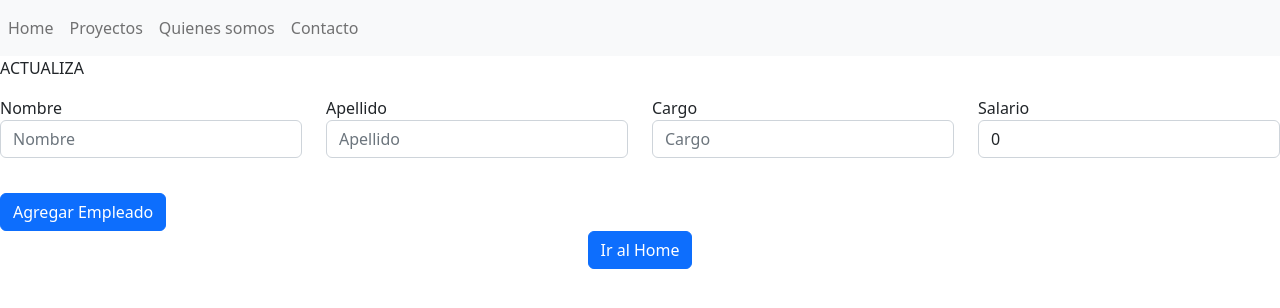
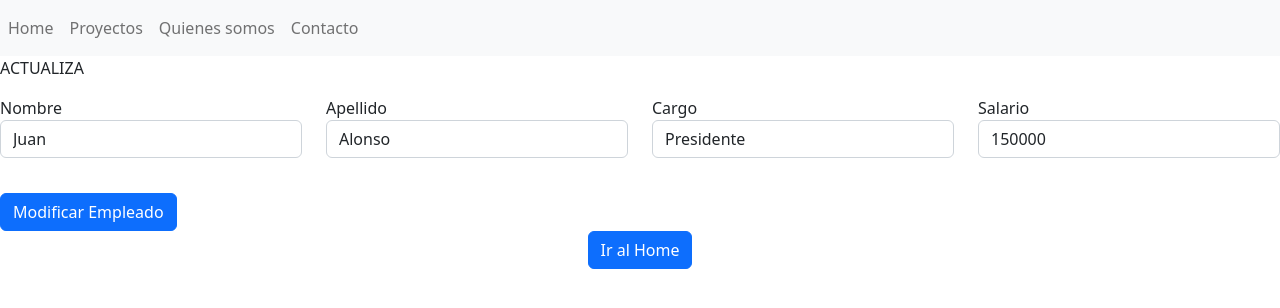
Before and after one commit to juanignacioalonso/angularPildoras, an Angular app in the folder app-empleados/: page /actualiza/0 in a window 1280 px wide. Shown: the top 308 px of the page. Built offline with nearby package versions, Linux system fonts and the light colour scheme.

Commit message:
Routing V

```diff
--- a/app-empleados/src/app/actualiza-component/actualiza-component.component.html
+++ b/app-empleados/src/app/actualiza-component/actualiza-component.component.html
@@ -19,7 +19,7 @@
     </div>
 
     <div class="col">
-      <button type="submit" class="btn btn-primary"(click)="agregarEmpleado()" style="margin-top: 35px;">Agregar Empleado</button>
+      <button type="submit" class="btn btn-primary"(click)="actualizaEmpleado()" style="margin-top: 35px;">Modificar Empleado</button>
     </div>
 
   </form>
--- a/app-empleados/src/app/actualiza-component/actualiza-component.component.ts
+++ b/app-empleados/src/app/actualiza-component/actualiza-component.component.ts
@@ -1,5 +1,5 @@
 import { Component, OnInit } from '@angular/core';
-import { Router } from '@angular/router';
+import { ActivatedRoute, Router } from '@angular/router';
 import { Empleado } from '../empleado.model';
 import { EmpleadosService } from '../empleados.service';
 import { ServicioEmpleadosService } from '../servicio-empleados.service';
@@ -12,25 +12,32 @@
 })
 export class ActualizaComponentComponent implements OnInit {
 
-  constructor(private router:Router,private miServicio:ServicioEmpleadosService, private empleadosService:EmpleadosService) { }
+  constructor(private router:Router,private miServicio:ServicioEmpleadosService, private empleadosService:EmpleadosService, private route:ActivatedRoute) { }
 
   ngOnInit(): void {
-    this.empleados=this.empleadosService.empleados
+    this.empleados=this.empleadosService.empleados;
+    this.indice=this.route.snapshot.params["id"];
+    let empleado:Empleado=this.empleadosService.encontrarEmpleado(this.indice);
+    this.cuadroNombre=empleado.nombre;
+    this.cuadroApellido=empleado.apellido;
+    this.cuadroCargo=empleado.cargo;
+    this.cuadroSalario=empleado.salario;
   }
   volverHome(){
     this.router.navigate(['']);
   }
   empleados:Empleado[]=[];
-  agregarEmpleado(){
+  actualizaEmpleado(){
     let miEmpleado=new Empleado(this.cuadroNombre,this.cuadroApellido,this.cuadroCargo,this.cuadroSalario);
     //this.miServicio.muestraMensaje("Nombre del empleado: "+miEmpleado.nombre+" "+miEmpleado.apellido);
-    this.empleadosService.agregarEmpleadoServicio(miEmpleado);
+    this.empleadosService.actualizarEmpleado(this.indice, miEmpleado);
     this.router.navigate(['']);
   }
   cuadroNombre:string="";
   cuadroApellido:string="";
   cuadroCargo:string="";
   cuadroSalario:number=0;
+  indice:number;
 
 
 
--- a/app-empleados/src/app/empleados.service.ts
+++ b/app-empleados/src/app/empleados.service.ts
@@ -18,4 +18,17 @@
         this.servicioVentanaEmergente.muestraMensaje("Persona que se va a agregar"+"\n"+ miEmpleado.nombre+"\n"+"Salario: "+miEmpleado.salario);
         this.empleados.push(miEmpleado);
       }
+      encontrarEmpleado(indice:number){
+        let empleado:Empleado=this.empleados[indice];
+        return empleado;
+      }
+      //Sobreeescribimos el empleado con este metodo
+      actualizarEmpleado(indice:number,empleado:Empleado){
+        let empleadoModificado=this.empleados[indice];
+        empleadoModificado.nombre=empleado.nombre;
+        empleadoModificado.apellido=empleado.apellido;
+        empleadoModificado.cargo=empleado.cargo;
+        empleadoModificado.salario=empleado.salario;
+
+      }
 }
```
